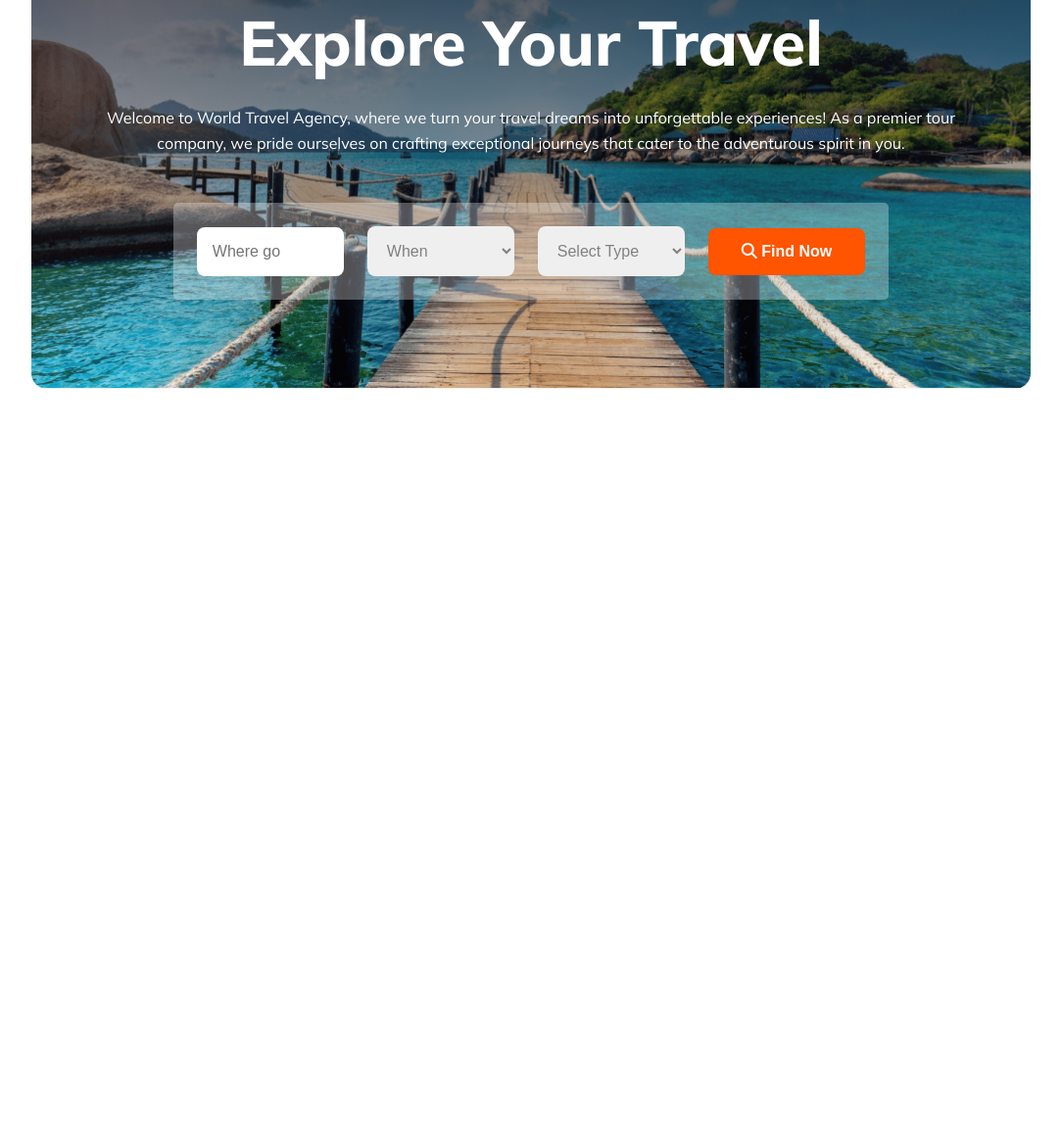
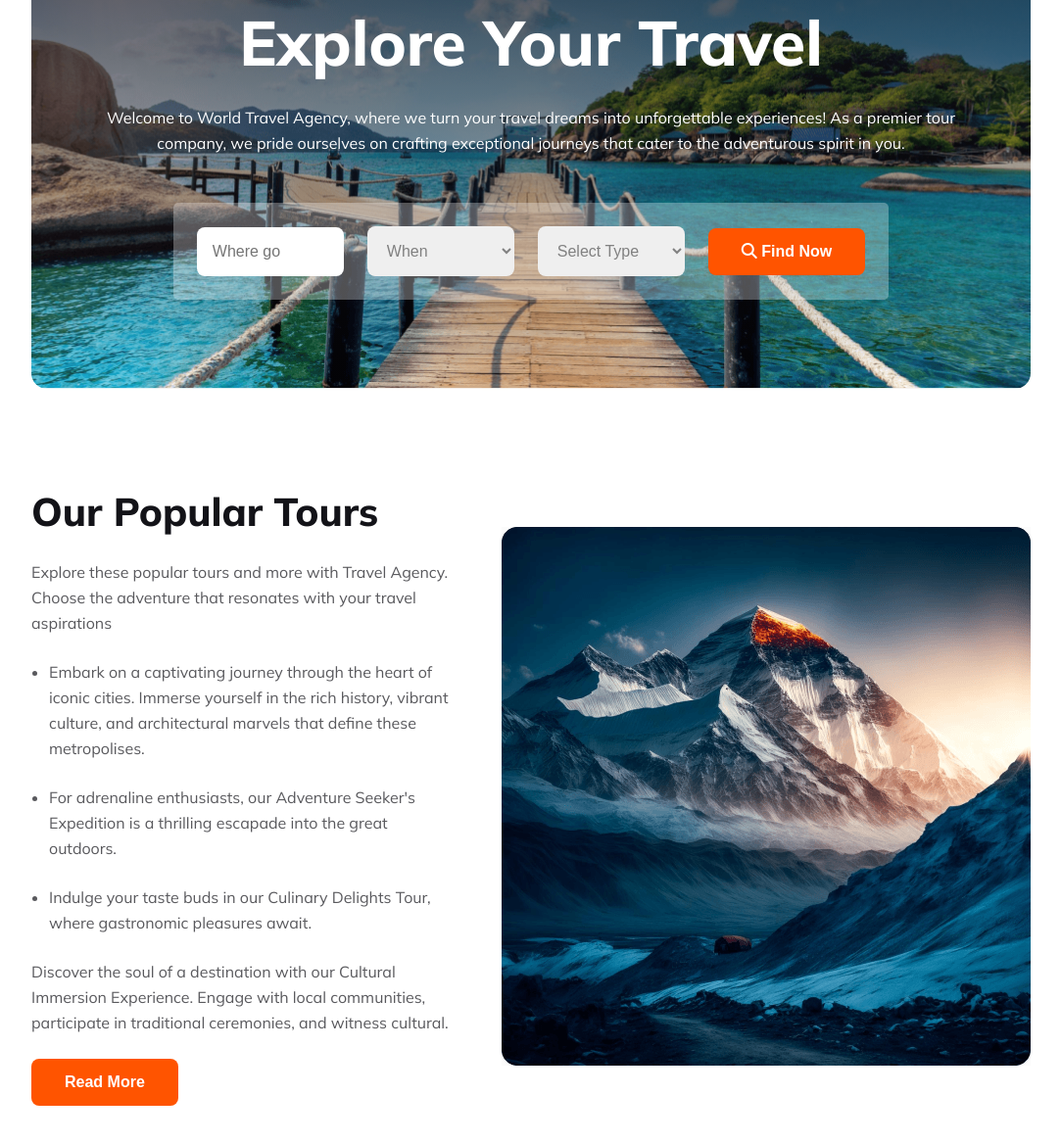
Before and after one commit to Sayem-Bhuiyan/World-Tour-Agency, a plain HTML site: page index.html in a window 1280 px wide. Shown: the part 291-1458 px from the top of the page at 98% size, without its empty margins (98-1181 px from the left). Before the commit the page ends 800 px from the top, so only its background shows below. Drawn offline with Linux system fonts and the light colour scheme.

Commit message:
created the popular tree section

```diff
--- a/Styles/style.css
+++ b/Styles/style.css
@@ -142,6 +142,45 @@ header {
     padding: 15px 34px;
 }
 
+/* popular tour section */
+
+.popular-tour {
+    display: flex;
+    gap: 53px;
+    justify-content: space-between;
+    align-items: center;
+}
+.popular-tour-title {
+    color: #131318;
+    font-size: 40px;
+    font-weight: 800;
+    margin-bottom: 24px;
+}
+.popular-tour-description {
+    color: rgba(19, 19, 24, 0.70);
+    font-size: 16px;
+    line-height: 26px;
+    margin-bottom: 24px;
+}
+.tour-content ul li {
+    color: rgba(19, 19, 24, 0.70);
+    font-size: 16px;
+    line-height: 26px;
+    margin-bottom: 24px;
+    margin-left: 18px;
+}
+.btn-primary {
+    font-size: 16px;
+    font-weight: 700;
+    color: white;
+    background-color: #FF5400;;
+    border-radius: 8px;
+    border: none;
+    padding: 15px 34px;
+}
+.popular-tour {
+    margin-bottom: 100px;
+}
 
 
 
--- a/index.html
+++ b/index.html
@@ -71,6 +71,31 @@
                 </div>
             </div>
         </div>
+
+
+        <!-- Tour Plan Section -->
+        <section>
+            <div class="popular-tour">
+                <div class="tour-content">
+                    <h3 class="popular-tour-title">Our Popular Tours</h3>
+                    <p class="popular-tour-description">
+                        Explore these popular tours and more with Travel Agency. Choose the adventure that resonates with your travel aspirations
+                    </p>
+                    <ul class="popular-tour-lists">
+                        <li>Embark on a captivating journey through the heart of iconic cities. Immerse yourself in the rich history, vibrant culture, and architectural marvels that define these metropolises.</li>
+                        <li>For adrenaline enthusiasts, our Adventure Seeker's Expedition is a thrilling escapade into the great outdoors. </li>
+                        <li>Indulge your taste buds in our Culinary Delights Tour, where gastronomic pleasures await.</li>
+                    </ul>
+                    <p class="popular-tour-description">
+                        Discover the soul of a destination with our Cultural Immersion Experience. Engage with local communities, participate in traditional ceremonies, and witness cultural.
+                    </p>
+                    <button class="btn-primary">
+                        Read More
+                    </button>
+                </div>
+                <img src="Images/Rectangle 4.png" alt="">
+            </div>
+        </section>
     </main>
 
     <script>
```
